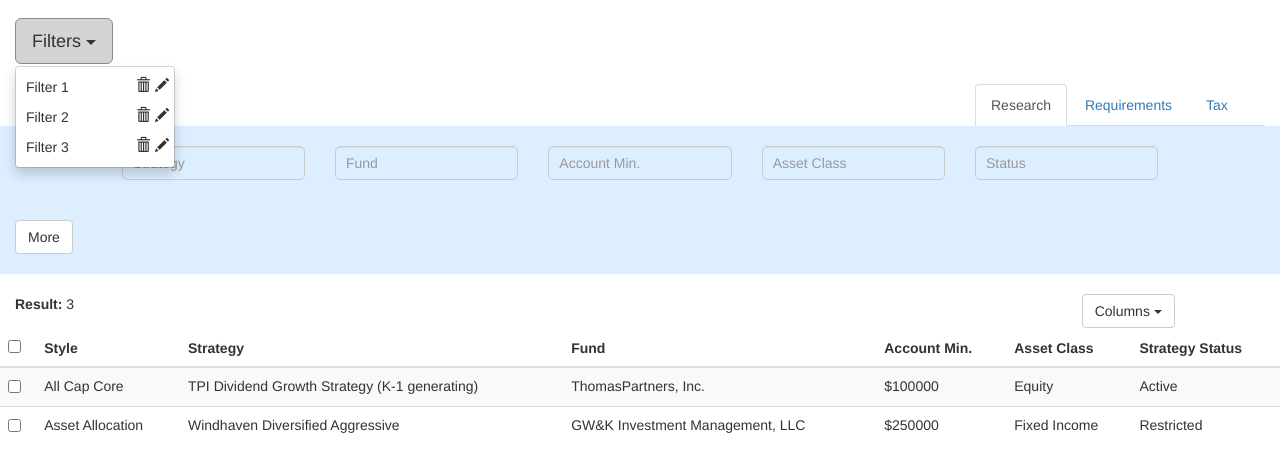
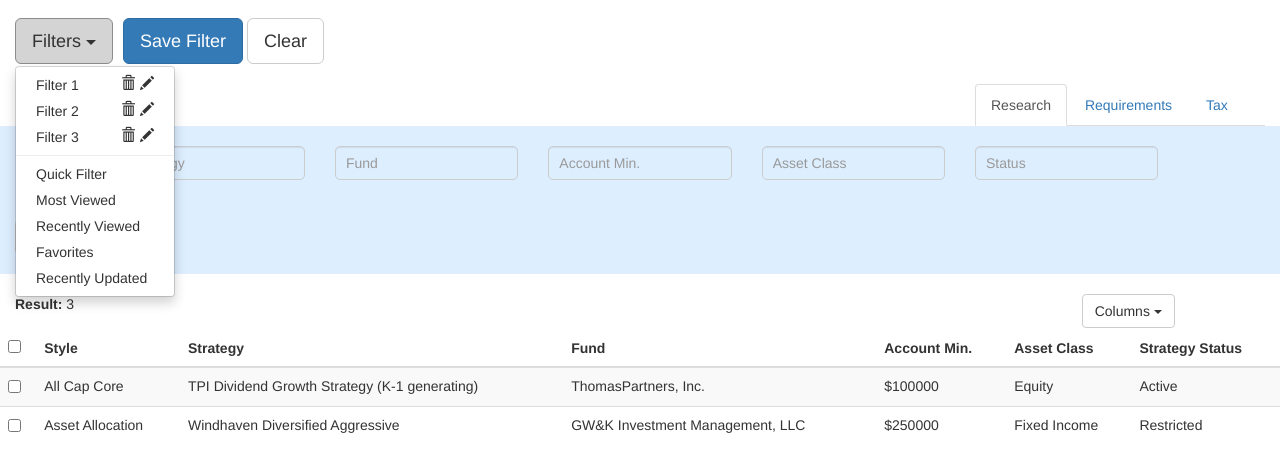
Before and after one commit to btgjisan/btgjisan.github.io, a plain HTML site: page MAS/index.html in a window 1280 px wide. Both pictures are taken after a click on the button "Filters". Shown: the part 54-526 px from the top of the page. Drawn offline with Linux system fonts and the light colour scheme.

Commit message:
added save, clear, favicon

```diff
--- a/MAS/assets/css/index.css
+++ b/MAS/assets/css/index.css
@@ -16,9 +16,18 @@
 	width: 100%;
 }
 
-.filter-li{
-	padding: .5rem;
-	padding-left: 1rem;
+.filter-dropdown-row .dropdown {
+	float:left;
+	margin-right: 1rem;
+}
+
+.filter-ul{
+	width: 40%;
+}
+
+.filter-ul hr{
+	margin-top: .5rem;
+	margin-bottom: .5rem;
 }
 
 .filter-li span{
--- a/MAS/index.html
+++ b/MAS/index.html
@@ -7,7 +7,7 @@
 		<header>
 			<link rel="stylesheet" type="text/css" href="bower_components/bootstrap/dist/css/bootstrap.min.css">
 			<link rel="stylesheet" href="assets/css/index.css">
-			<link rel="shortcut icon" type="image/x-icon" href="/assets/images/favicon-16x16.png">
+			<link rel="icon" type="image/png" href="assets/images/favicon-16x16.png">
 		</header>
 		<nav class="navbar navbar-default">
 			<div class="container-fluid">
@@ -27,24 +27,58 @@
 							Filters
 							<span class="caret"></span>
 						</button>
-						<ul class="dropdown-menu" aria-labeledby="filters-dropdown">
+						<ul class="dropdown-menu filter-ul" aria-labeledby="filters-dropdown">
 							<li class="filter-li">
+								<a href="#">
 									Filter 1
 									<span class="glyphicon glyphicon-pencil"></span>
 									<span class="glyphicon glyphicon-trash" aria-hidden="true"></span>
+								</a>
 							</li>
 							<li class="filter-li">
+								<a href="#">
 									Filter 2
 									<span class="glyphicon glyphicon-pencil"></span>
 									<span class="glyphicon glyphicon-trash" aria-hidden="true"></span>
+								</a>
 							</li>
 							<li class="filter-li">
+								<a href="#">
 									Filter 3
 									<span class="glyphicon glyphicon-pencil"></span>
 									<span class="glyphicon glyphicon-trash" aria-hidden="true"></span>
+								</a>
+							</li>
+							<hr>
+							<li class="filter-li">
+								<a href="">
+									Quick Filter
+								</a>
+							</li>
+							<li class="filter-li">
+								<a href="">
+								Most Viewed
+								</a>
+							</li>
+							<li class="filter-li">
+								<a href="">
+								Recently Viewed
+								</a>
+							</li>
+							<li class="filter-li">
+								<a href="">
+								Favorites
+								</a>
+							</li>
+							<li class="filter-li">
+								<a href="">
+								Recently Updated
+								</a>
 							</li>
 						</ul>
 					</div>
+					<button class="btn btn-lg btn-default btn-primary">Save Filter</button>
+					<button class="btn btn-lg btn-default">Clear</button>
 				</div>
 			</div>
 			<div class="row nav-row">
```
Lines whose indentation alone changed are shown as unchanged.
